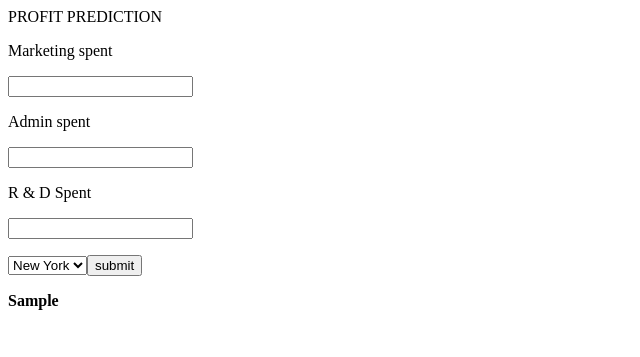
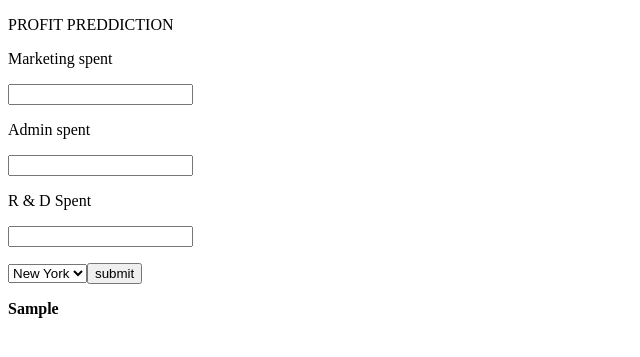
Before and after one commit to MohdAmerHussain/proft-prediction, a Flask app: template Templates/index.html in a window 1280 px wide. Shown: the top 357 px of the page, without its empty margins (0-640 px from the left). Run offline with Flask 2, Linux system fonts and the light colour scheme; the template is opened without the code that fills it: most values are stand-ins (such as "Sample title", 1, 10 or a date in 2020); parts of the project's set-up code (start-up, migrations or seed data) failed here and were passed over.

Commit message:
Update index.html

```diff
--- a/Templates/index.html
+++ b/Templates/index.html
@@ -1,7 +1,10 @@
+<!DOCTYPE html>
 <html>
+    <head>
+        <p>PROFIT PREDDICTION</p>
+    </head>
     <body>
-<form action = "/guest" method = "post">
-<p>PROFIT PREDICTION</p>
+        <form action ="/guest" method = "post">
             <p>Marketing spent</p>
             <p><input type ="text" name = "ms"/></P>
             <p>Admin spent</p>
@@ -21,4 +24,6 @@
             </p>
             <P><input type = "submit" value = "submit"/></p>
         </form>
-<p><b>{{y}}</b><p>
+        <p><b>{{y}}</b></p>
+    </body>
+</html>
```
Lines whose indentation alone changed are shown as unchanged.
